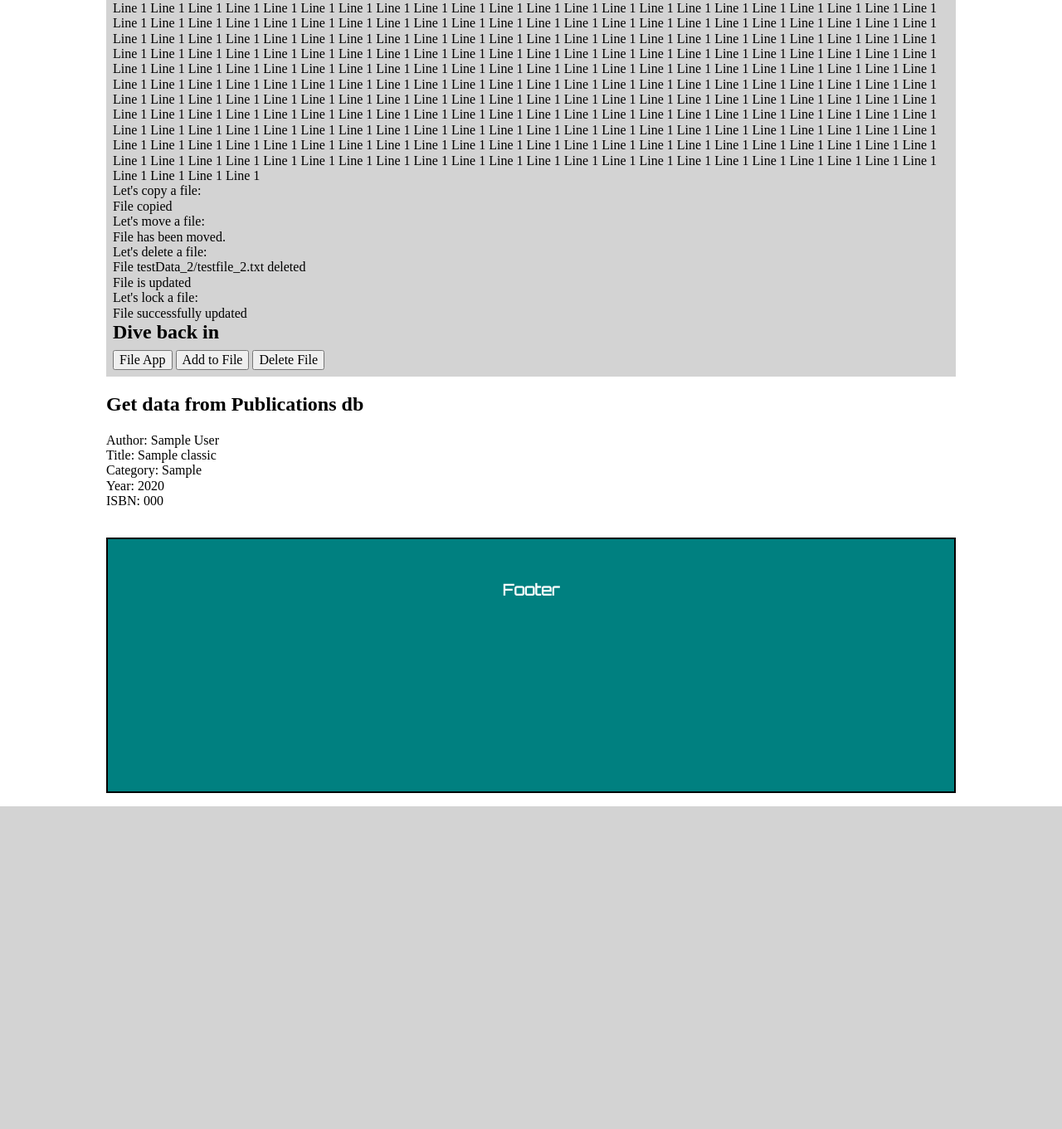
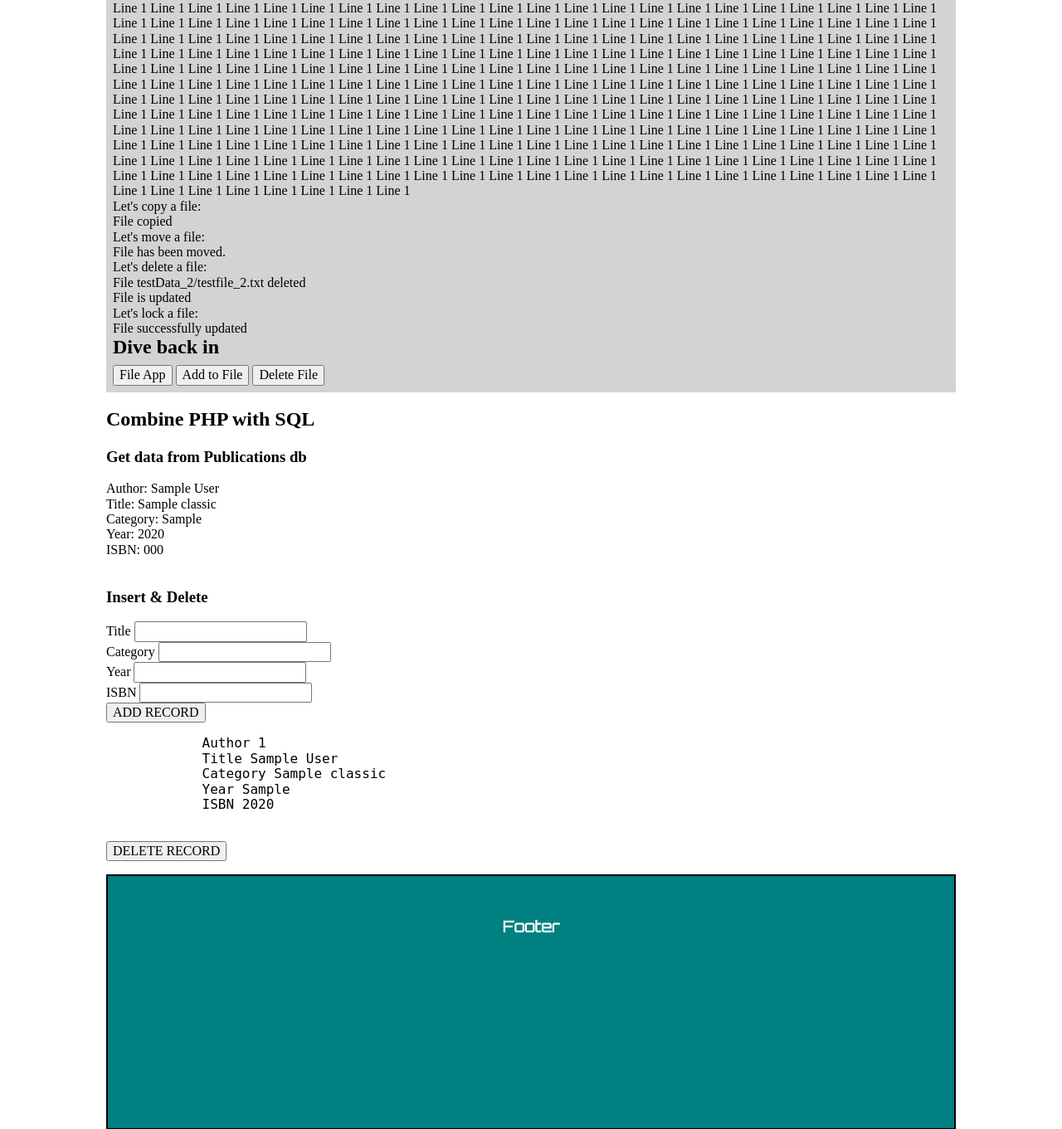
Before and after one commit to BabyLizzy-FunTime-Lab/PHP-MySQL-Start, a PHP site: page / in a window 1280 px wide. Shown: the part 3834-5195 px from the top of the page at 83% size. Before the commit the page ends 4806 px from the top, so only its background shows below. Run offline with PHP 8.4, Linux system fonts and the light colour scheme; tables that the repository leaves empty or names only in its code hold one stand-in row (values such as "Sample post"); data that the repository does not hold is empty; some libraries are stand-ins or nearby versions; some web fonts are replaced.

Commit message:
not working

```diff
--- /dev/null
+++ b/PHP/sqltest.php
@@ -0,0 +1,88 @@
+<?php // sqltest.php
+    require_once 'login.php';
+    $conn = new mysqli($hn, $un, $pw, $db);
+
+    function get_post($conn, $var) {
+        return $conn->real_escape_string($_POST[$var]);
+    }
+
+    if ($conn->connect_error) {
+        die("Fatal Error");
+    }
+
+    if (isset($_POST['delete']) && isset($_POST['isbn'])) {
+        $isbn = get_post($conn, 'isbn');
+        $query = "DELETE FROM classics WHERE isbn='$isbn'";
+        $result = $conn->query($query);
+        if (!$result) {
+            echo "DELETE failed<br><br>";
+        }
+    }
+
+    if (isset($_POST['author']) &&
+        isset($_POST['title']) &&
+        isset($_POST['category']) &&
+        isset($_POST['year']) &&
+        isset($_POST['isbn']))
+    {
+        $author = get_post($conn, 'author');
+        $title = get_post($conn, 'title');
+        $category = get_post($conn, 'category');
+        $year = get_post($conn, 'year');
+        $isbn = get_post($conn, 'isbn');
+        $query = "INSERT INTO classics VALUES" .
+            "('$author', '$title', '$cattegory', '$year', '$isbn')";
+        $result = $conn->query($query);
+        if (!$result) {
+            echo "INSERT failed<br><br>";
+        }
+    }
+
+    echo <<<_END
+    <form action="sqltest.php" method="post>
+    <pre>
+        <div>Author     <input type="text" name="author"></div>
+        <div>Title      <input type="text" name="title"></div>
+        <div>Category   <input type="text" name="category"></div>
+        <div>Year       <input type="text" name="year"></div>
+        <div>ISBN       <input type="text" name="isbn"></div>
+                        <input type="submit" value="ADD RECORD">
+    </pre>
+    </form>
+_END;
+
+    $query = "SELECT * FROM classics";
+    $result = $conn->query($query);
+    if (!$result) {
+        die("Database access failed");
+    }
+
+    $rows = $result->num_rows;
+
+    for ($j=0; $j < $rows; $j++) {
+        $row = $result->fetch_array(MYSQLI_NUM);
+
+        $r0 = htmlspecialchars($row[0]);
+        $r1 = htmlspecialchars($row[1]);
+        $r2 = htmlspecialchars($row[2]);
+        $r3 = htmlspecialchars($row[3]);
+        $r4 = htmlspecialchars($row[4]);
+
+        echo <<<_END
+        <pre>
+            Author $r0
+            Title $r1
+            Category $r2
+            Year $r3
+            ISBN $r4
+        </pre>
+        <form action='sqltest.php' method='post'>
+        <input type='hidden' name='delete' value='yes'>
+        <input type='hidden' name='isbn' value'$r4'>
+        <input type='submit' value='DELETE RECORD'></form>
+_END;
+    }
+
+    $result->close();
+    $conn->close();
+?>
--- a/index.php
+++ b/index.php
@@ -162,8 +162,11 @@
         </form>
     </article>
 	<article>
-		<h2>Get data from Publications db</h2>
+		<h2>Combine PHP with SQL</h2>
+		<h3>Get data from Publications db</h3>
 		<?php include_once 'PHP/query_fetch.php';?>
+		<h3>Insert & Delete</h3>
+		<?php include_once 'PHP/sqltest.php';?>
 	</article>
     <footer>
     	<h3>Footer</h3>
--- a/testData/testfile.txt
+++ b/testData/testfile.txt
@@ -287,3 +287,29 @@ Line 1
 Line 1
 Line 1
 Line 1
+Line 1
+Line 1
+Line 1
+Line 1
+Line 1
+Line 1
+Line 1
+Line 1
+Line 1
+Line 1
+Line 1
+Line 1
+Line 1
+Line 1
+Line 1
+Line 1
+Line 1
+Line 1
+Line 1
+Line 1
+Line 1
+Line 1
+Line 1
+Line 1
+Line 1
+Line 1
```
